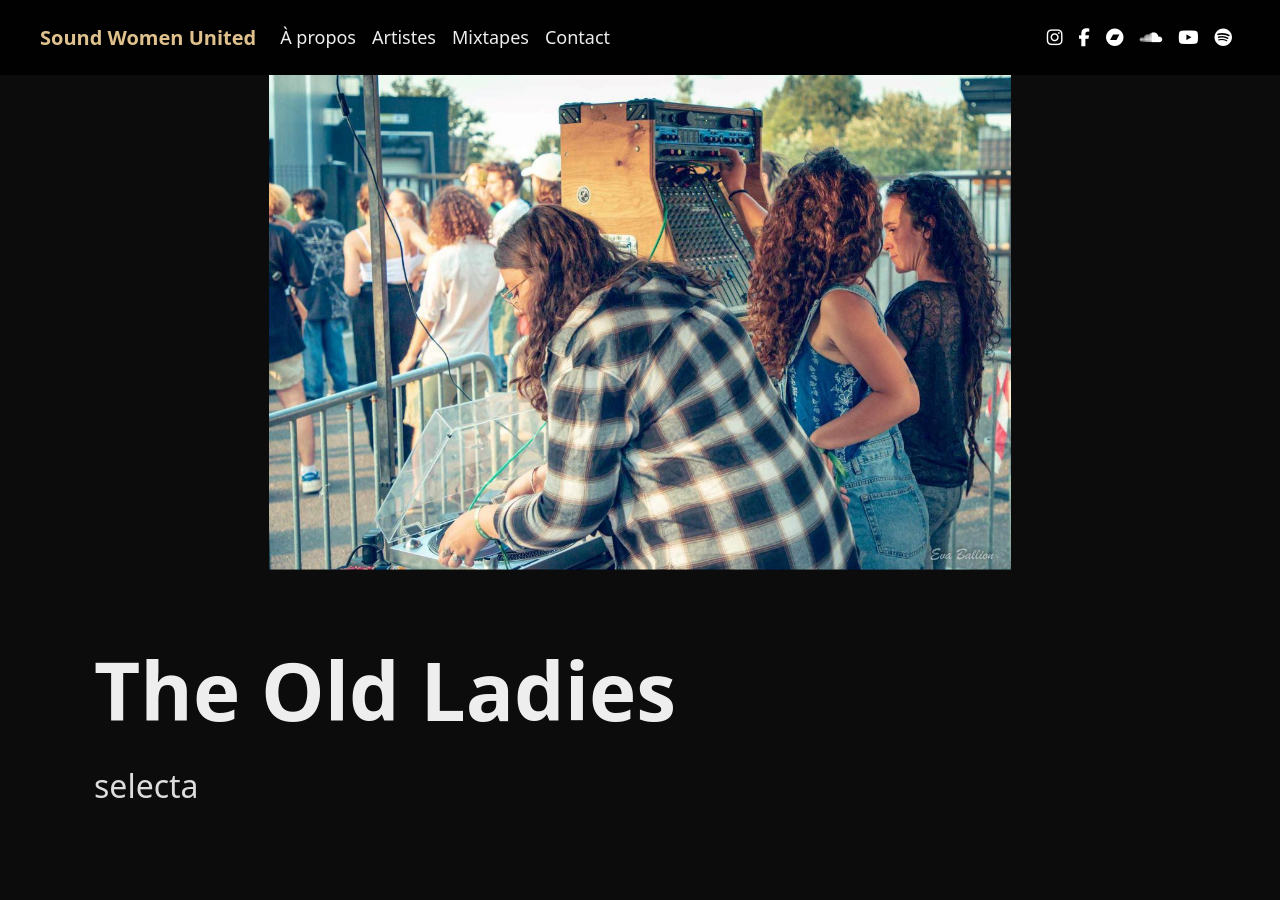
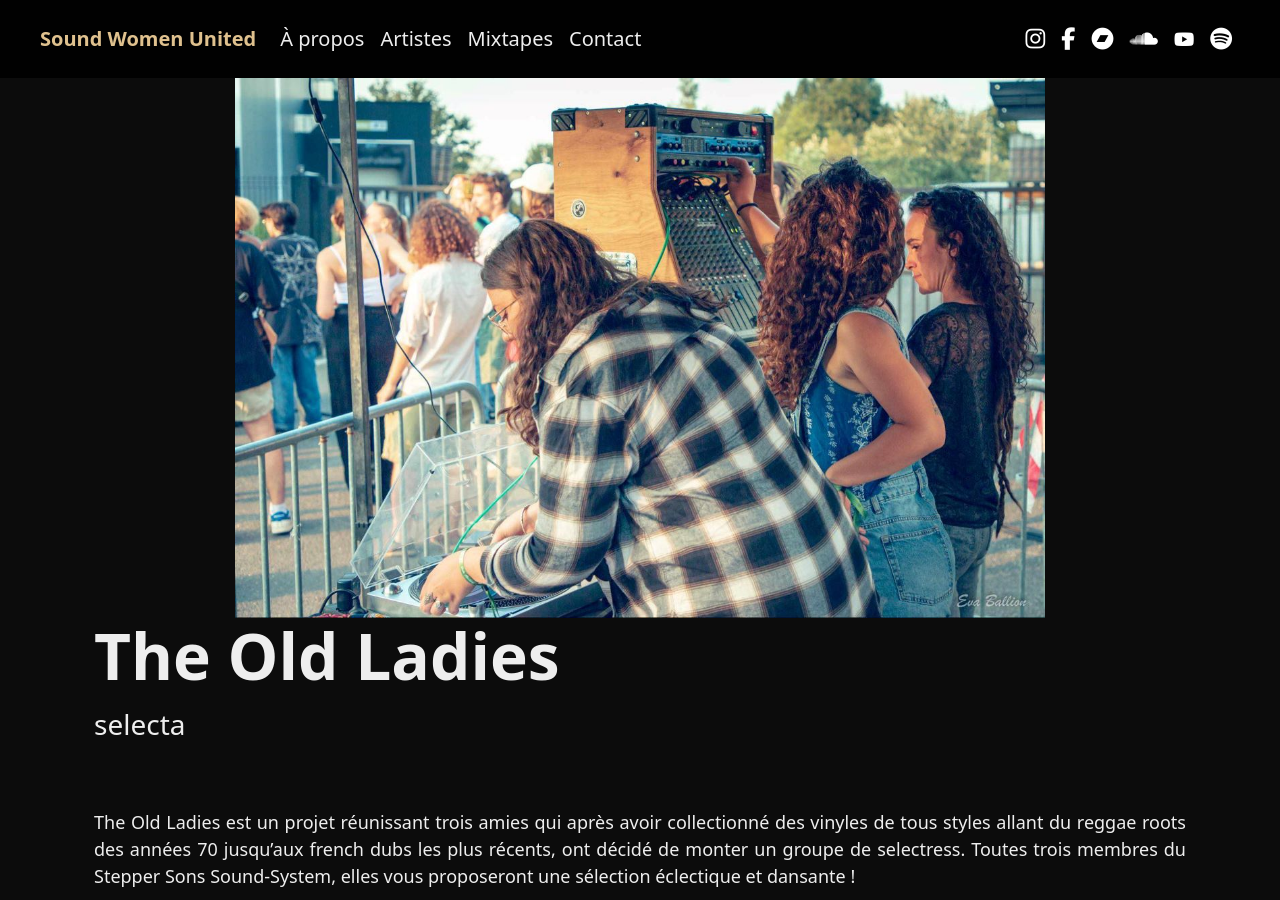
Before and after one commit to sabord/swu, a Jekyll site: the page built from docs/_artists/The_Old_Ladies.md, in a window 1280 px wide and 900 px high. Built offline with Jekyll 4.4.1, drawn with Linux system fonts in a browser that asks for light colours.

Commit message:
adjust and refactor css

```diff
--- a/docs/_includes/artist.html
+++ b/docs/_includes/artist.html
@@ -1,4 +1,4 @@
-<div class="container g-4">
+<div class="container container-sm g-4">
   {% assign jpg_path = "assets/artists/photos/" | append: page.directory |
   append: "/image.jpg" %} {% assign png_path = "assets/artists/photos/" |
   append: page.directory | append: "/image.png" %}
@@ -6,31 +6,29 @@
     <img
       src="{{ jpg_path | relative_url}}"
       class="mx-auto d-block img-responsive"
-      style="max-height: 55vh; object-fit: contain"
+      style="max-height: 60vh; object-fit: contain"
       alt="Photo de {{ page.name }}"
       onerror="this.onerror=null; this.src='{{ png_path | relative_url}}';"
     />
   </div>
-  <div class="row">
+  <!-- Name -->
+  <div class="row mb-2">
     <div class="col">
-      <div class="artist-name display-1">{{ page.name }}</div>
-    </div>
-  </div>
-  <div class="row">
-    <div class="col">
-      {% if page.skills %}
-      <div class="artist-skills fs-2">
-        {% for i in (0..page.skills.size) %}
-        <span> {{ page.skills[i] }}</span>
-        {% endfor %}
-      </div>
-      {% endif %}
+      <div class="display-3 fw-bold">{{ page.name }}</div>
     </div>
   </div>
 
-  <div class="row">
+  <!-- Skills -->
+  <div class="row mb-4">
+    <div class="col fs-3">
+      {% if page.skills %} {% for i in (0..page.skills.size) %}
+      <span class="pe-4"> {{ page.skills[i] }}</span>
+      {% endfor %} {% endif %}
+    </div>
+  </div>
+
+  <div class="row mb-4">
     <div class="col">
-      <div class="artist-links">
         <div class="button-link">
           <ul class="list-inline">
             <!-- Website -->
@@ -50,7 +48,7 @@
             <li class="button-icon">
               <button>
                 <a href="{{ link }}" target="_blank">
-                  <i class="fab fa-{{ platform }} fa-2x"></i>
+                  <i class="fab fa-{{ platform }} fa-lg"></i>
                 </a>
               </button>
             </li>
@@ -66,19 +64,20 @@
             {% endif %}
           </ul>
         </div>
-      </div>
     </div>
   </div>
 
+  <!-- Bio -->
   {% if page.content %}
-  <div class="row">
+  <div class="row mb-4">
     <div class="col">
-      <div class="artist-bio">{{ page.content }}</div>
+      <div style="text-align: justify;">{{ page.content }}</div>
     </div>
   </div>
   {% endif %}
 
-  <div class="row">
+  <!-- Sound system, location, contact -->
+  <div class="row mb-5">
     {% if page.sound-system %}
     <div class="col-lg-3 artist-info">
       <div class="artist-info-title">Sound System</div>
@@ -99,6 +98,7 @@
     {% endif %}
   </div>
 
+  <!-- Media players -->
   <div class="row justify-content-center my-5">
     {% for media_hash in page.medias %} {% for media in media_hash %} {% if
     media[1] %} {% if media[0] == "youtube-video-id" %}
--- a/docs/_includes/artists.html
+++ b/docs/_includes/artists.html
@@ -9,7 +9,7 @@
     </div>
   </div>
 
-  <div class="row justify-content-center">
+  <div class="row justify-content-center me-2 ms-2">
     <div class="text-center mb-3 fs-4">
       Vous cherchez une artiste à programmer<nobr> ?</nobr><br />
       Découvrir les artistes de votre région<nobr> ?</nobr>
@@ -51,7 +51,7 @@
                 href="{{ artist.url | relative_url }}"
                 style="text-decoration: none"
               >
-                <div class="card-artist-name fw-bold">{{ artist.name }}</div>
+                <div class="text-uppercase fs-3 fw-bold">{{ artist.name }}</div>
               </a>
             </div>
           </div>
--- a/docs/_includes/nav.html
+++ b/docs/_includes/nav.html
@@ -15,7 +15,7 @@
       <span class="navbar-toggler-icon"></span>
     </button>
     <div class="collapse navbar-collapse" id="navbarSupportedContent">
-      <ul class="navbar-nav me-auto mb-2 mb-lg-0">
+      <ul class="navbar-nav me-auto mb-2 mb-lg-0 fs-5">
         <li class="nav-item">
           <a
             class="nav-link nav-link-section"
@@ -52,7 +52,7 @@
             target="_blank"
             href="https://www.instagram.com/sound.women.united/"
           >
-            <i class="fab fa-instagram text-white"></i>
+            <i class="fab fa-instagram fa-lg text-white"></i>
           </a>
         </li>
         <li class="nav-item me-3 me-lg-0">
@@ -61,7 +61,7 @@
             target="_blank"
             href="https://www.facebook.com/profile.php?id=100094413541446"
           >
-            <i class="fab fa-facebook-f text-white"></i>
+            <i class="fab fa-facebook-f fa-lg text-white"></i>
           </a>
         </li>
         <li class="nav-item me-3 me-lg-0">
@@ -70,7 +70,7 @@
             target="_blank"
             href="https://soundwomenunited.bandcamp.com/"
           >
-            <i class="fab fa-bandcamp text-white"></i>
+            <i class="fab fa-bandcamp fa-lg text-white"></i>
           </a>
         </li>
         <li class="nav-item me-3 me-lg-0">
@@ -79,7 +79,7 @@
             target="_blank"
             href="https://soundcloud.com/soundwomenunited"
           >
-            <i class="fab fa-soundcloud text-white"></i>
+            <i class="fab fa-soundcloud fa-lg text-white"></i>
           </a>
         </li>
         <li class="nav-item me-3 me-lg-0">
@@ -97,7 +97,7 @@
             target="_blank"
             href="https://open.spotify.com/playlist/6BU313dVm3Q8lmQQ2euKaF?si=2f45dfab88bc4587"
           >
-            <i class="fab fa-spotify text-white"></i>
+            <i class="fab fa-spotify fa-lg text-white"></i>
           </a>
         </li>
       </ul>
--- a/docs/assets/css/main.css
+++ b/docs/assets/css/main.css
@@ -208,27 +208,6 @@ footer h3 {
   transform: scale(1.3);
 }
 
-.artist-name {
-  padding-top: 1em;
-  font-weight: 600;
-  text-align: left;
-  line-height: 1em;
-}
-
-.artist-skills {
-  padding-top: 1em;
-  margin: 0 auto 20px;
-  text-align: left;
-  font-weight: 500;
-  color: #ddd;
-}
-
-.artist-skills span:after {
-  content: " ";
-  display: inline-block;
-  width: 30px;
-}
-
 .artist-info {
   text-align: left;
   border-left: 3px solid #ddd;
@@ -247,11 +226,6 @@ footer h3 {
   text-align: left;
 }
 
-.artist-bio {
-  margin: 3em auto;
-  text-align: justify;
-}
-
 .artist-players {
   margin-top: 5em;
 }
@@ -267,7 +241,7 @@ footer h3 {
 }
 
 .button-link button {
-  padding: 0 1.2em;
+  padding: 2px 1em 3px;
   border: 2px solid var(--secondary-color);
   position: relative;
   overflow: hidden;
@@ -279,7 +253,6 @@ footer h3 {
   z-index: 1;
   color: var(--secondary-color);
   border-radius: 7px;
-  height: 50px;
 }
 
 .button-link button::before {
@@ -384,12 +357,6 @@ footer h3 {
   cursor: pointer;
 }
 
-#artists .card-artist-name {
-  font-size: x-large;
-  font-weight: 500;
-  text-transform: uppercase;
-}
-
 .bandcamp-iframe {
   width: 280px;
   height: 422px;
@@ -439,6 +406,10 @@ footer h3 {
 }
 
 @media (min-width: 768px) {
+  .button-link button {
+    padding: 3px 1em 6px;
+  }
+
   header .nav-link {
     font-size: 22px;
   }
@@ -456,7 +427,6 @@ footer h3 {
   }
 
   .navbar-fixed-top .navbar-brand {
-    font-size: 2em;
     -webkit-transition: all 0.3s;
     -moz-transition: all 0.3s;
     transition: all 0.3s;
@@ -465,9 +435,12 @@ footer h3 {
   .navbar-fixed-top.navbar-shrink {
     padding: 5px 0;
   }
+}
 
-  .navbar-fixed-top.navbar-shrink .navbar-brand {
-    font-size: 1.5em;
+@media (min-width: 992px) {
+  .bandcamp-iframe {
+    width: 350px;
+    height: 470px;
   }
 }
 
@@ -494,13 +467,6 @@ footer h3 {
   header .nav-link:hover i {
     opacity: 1;
     transform: translateX(-50%) translateY(0);
-  }
-}
-
-@media (min-width: 992px) {
-  .bandcamp-iframe {
-    width: 350px;
-    height: 470px;
   }
 }
 
```
